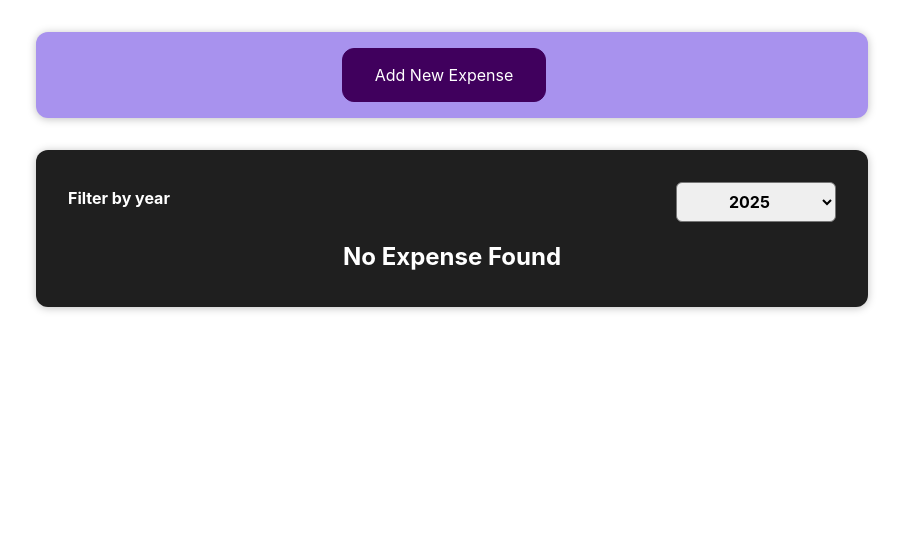
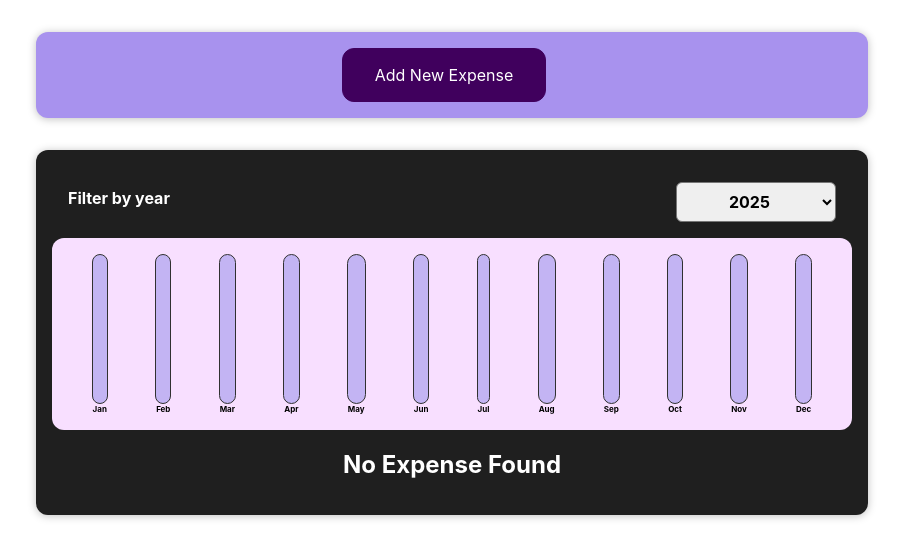
Before and after one commit to vi-suraj/REACTPRACTICE, a React (Create React App) app in the folder 01expense-tracker/: page / in a window 1280 px wide. Shown: the top 558 px of the page, without its empty margins (188-1091 px from the left). Built offline with nearby package versions, Linux system fonts and the light colour scheme.

Commit message:
Expense Tracker Completed

```diff
--- a/01expense-tracker/src/components/Chart/Chart.js
+++ b/01expense-tracker/src/components/Chart/Chart.js
@@ -2,10 +2,13 @@
 import ChartBar from "./ChartBar";
 
 const Chart = (props) => {
+  const allValues = props.dataPoints.map((maxVal) => maxVal.value);
+  const totalMax = Math.max(...allValues);
+
   return (
     <div className="chart">
       {props.dataPoints.map((dataPoint) => (
-        <ChartBar key={dataPoint.label} value={dataPoint.value} maxValue={null} label={dataPoint.label} />
+        <ChartBar key={dataPoint.label} value={dataPoint.value} maxValue={totalMax} label={dataPoint.label} />
       ))}
     </div>
   );
--- a/01expense-tracker/src/components/Chart/ChartBar.js
+++ b/01expense-tracker/src/components/Chart/ChartBar.js
@@ -1,10 +1,16 @@
 import "./ChartBar.css";
 
 const ChartBar = (props) => {
+  let fillChart = "0%";
+
+  if (props.maxValue > 0) {
+    fillChart = Math.round((props.value / props.maxValue) * 100) + "%";
+  }
+
   return (
     <div className="chart-bar">
       <div className="chart-bar__inner">
-        <div className="chart-bar__fill"></div>
+        <div className="chart-bar__fill" style={{ height: fillChart }}></div>
       </div>
       <div className="chart-bar__label">{props.label}</div>
     </div>
--- /dev/null
+++ b/01expense-tracker/src/components/Expense/ExpenseChart.js
@@ -0,0 +1,27 @@
+import Chart from "../Chart/Chart";
+
+const ExpenseChart = (props) => {
+  const chartDataPoint = [
+    { label: "Jan", value: 0 },
+    { label: "Feb", value: 0 },
+    { label: "Mar", value: 0 },
+    { label: "Apr", value: 0 },
+    { label: "May", value: 0 },
+    { label: "Jun", value: 0 },
+    { label: "Jul", value: 0 },
+    { label: "Aug", value: 0 },
+    { label: "Sep", value: 0 },
+    { label: "Oct", value: 0 },
+    { label: "Nov", value: 0 },
+    { label: "Dec", value: 0 },
+  ];
+
+  for (const expense of props.expense) {
+    const expenseMonth = expense.date.getMonth();
+    chartDataPoint[expenseMonth].value += expense.amount;
+  }
+
+  return <Chart dataPoints={chartDataPoint} />;
+};
+
+export default ExpenseChart;
--- a/01expense-tracker/src/components/Expense/Expenses.js
+++ b/01expense-tracker/src/components/Expense/Expenses.js
@@ -3,6 +3,7 @@
 import Card from "../UI/Card";
 import ExpenseFilter from "../NewExpense/ExpenseFilter";
 import ExpenseList from "./ExpenseList";
+import ExpenseChart from "./ExpenseChart";
 
 function Expenses(props) {
   const [filterYear, setFilterYear] = useState("2025");
@@ -18,6 +19,7 @@
   return (
     <Card className="expenses">
       <ExpenseFilter select={filterYear} onFilterChange={onFilterHandler} />
+      <ExpenseChart expense={filteredExpense} />
       <ExpenseList items={filteredExpense} />
       {/* <ExpenseItems title={props.items[0].title} amount={props.items[0].amount} date={props.items[0].date} />
       <ExpenseItems title={props.items[1].title} amount={props.items[1].amount} date={props.items[1].date} />
```
